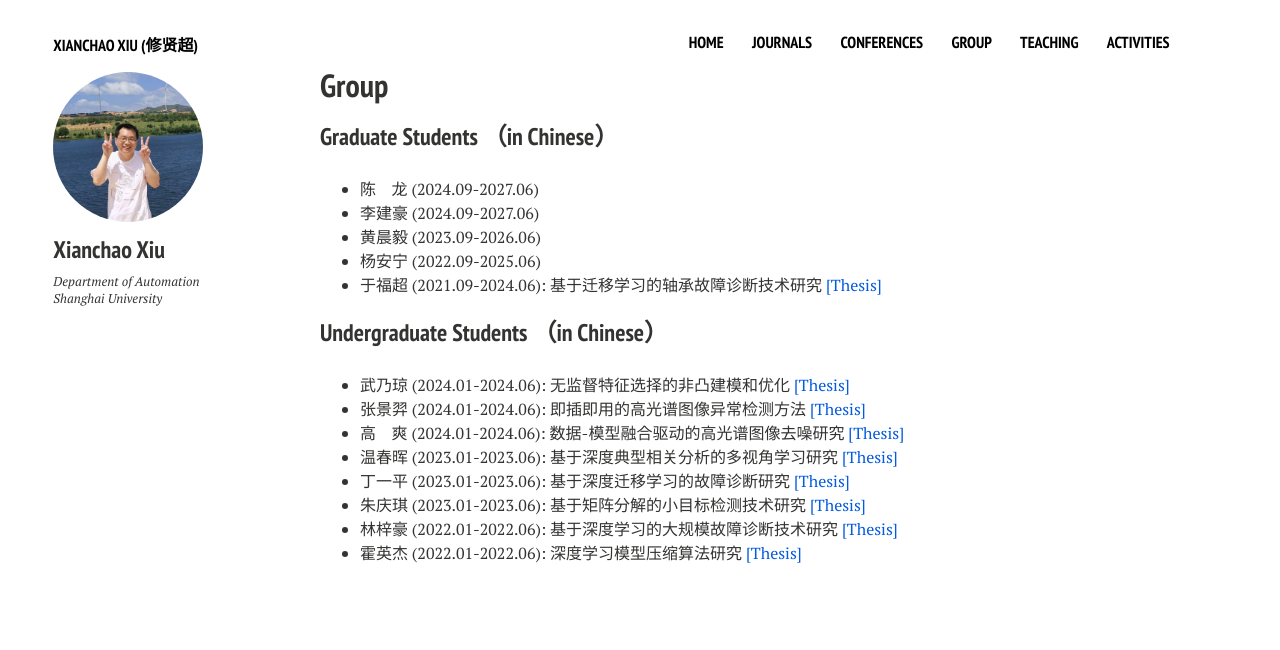
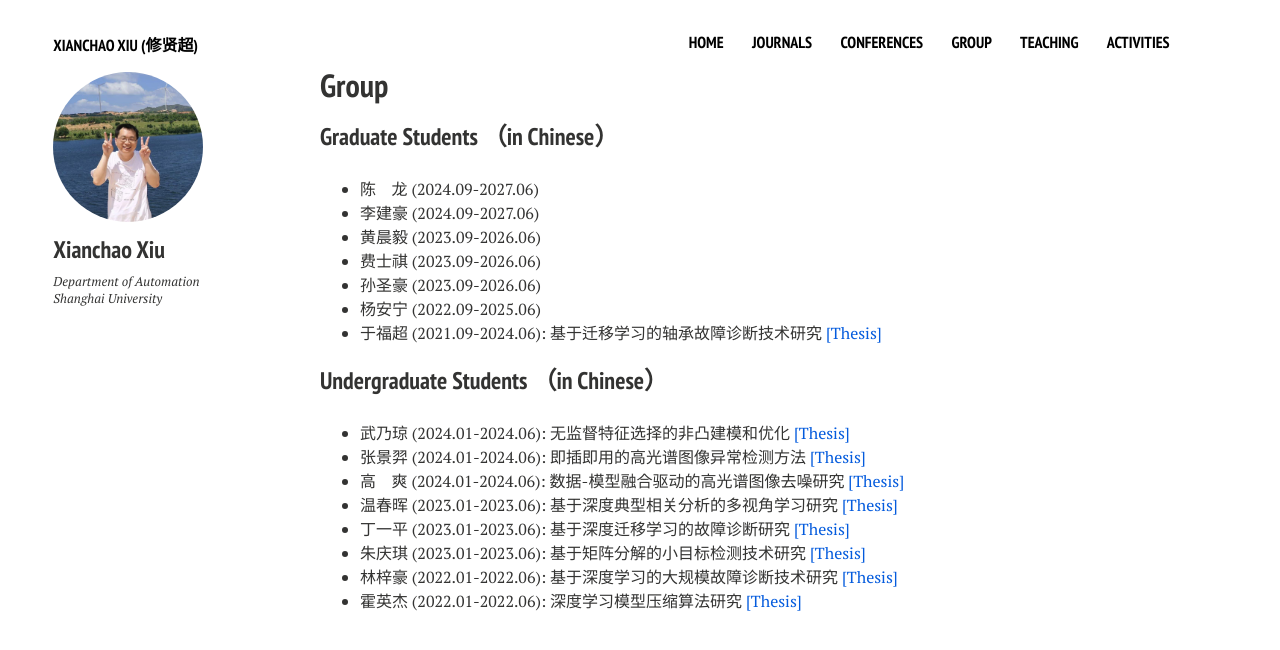
Before and after one commit to xianchaoxiu/xianchaoxiu.github.io, a Jekyll site: the page built from group/index.md, in a window 1280 px wide. Shown: the top 650 px of the page. Built offline with Jekyll 4.4.1, drawn with Linux system fonts in a browser that asks for light colours; nearby versions of some CDN libraries.

Commit message:
Update index.md

```diff
--- a/group/index.md
+++ b/group/index.md
@@ -11,6 +11,8 @@ share: false
 * 陈 &nbsp; &nbsp;龙 (2024.09-2027.06)  <br>
 * 李建豪 (2024.09-2027.06) <br>
 * 黄晨毅 (2023.09-2026.06) <br>
+* 费士祺 (2023.09-2026.06) <br>
+* 孙圣豪 (2023.09-2026.06) <br>
 * 杨安宁 (2022.09-2025.06) <br>
 * 于福超 (2021.09-2024.06): 基于迁移学习的轴承故障诊断技术研究 <a href="../group/2024-于福超.pdf" class="textlink" target="_blank">[Thesis]</a>  <br>
 
```
